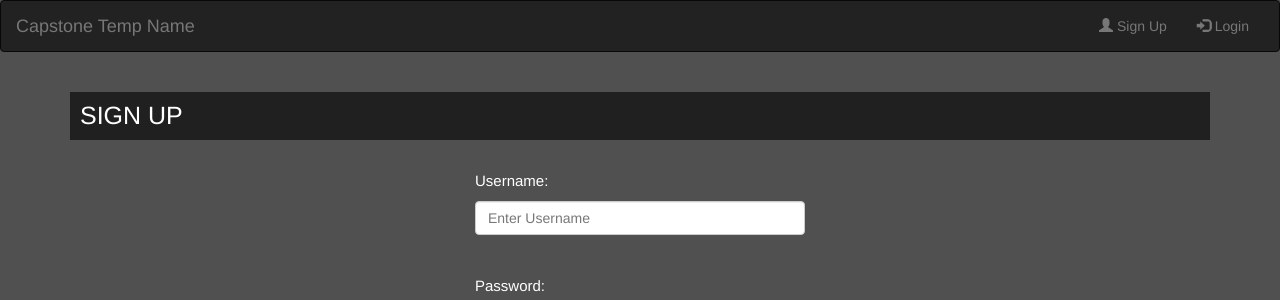
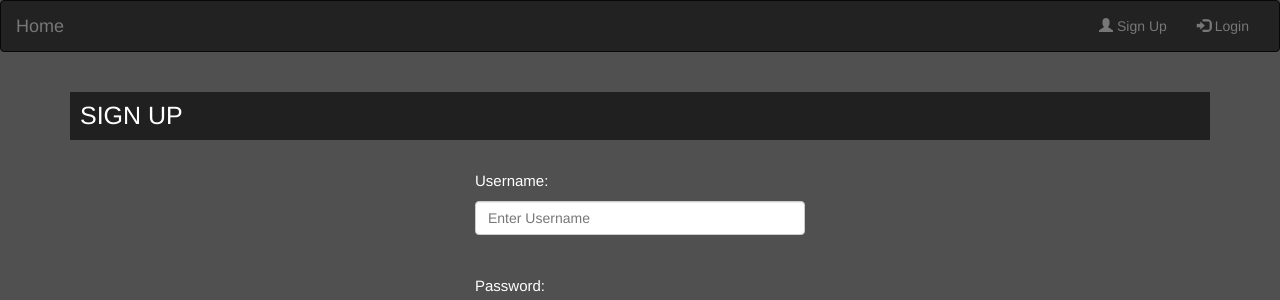
Before and after one commit to HyperChrisX/capstone, a PHP site: page /signup_home.php in a window 1280 px wide. Shown: the top 300 px of the page. Run offline with PHP 8.4, Linux system fonts and the light colour scheme; some libraries are stand-ins or nearby versions.

Commit message:
changed nav bar brand to say home
^^^^

```diff
--- a/nav.php
+++ b/nav.php
@@ -6,7 +6,7 @@
         <span class="icon-bar"></span>
         <span class="icon-bar"></span>
       </button>
-      <a class="navbar-brand" href="index.php" >Capstone Temp Name</a>
+      <a class="navbar-brand" href="index.php" >Home</a>
     </div>
     <div class="collapse navbar-collapse" id="myNavbar">
       <ul class="nav navbar-nav navbar-right">
--- a/nav_login.php
+++ b/nav_login.php
@@ -8,7 +8,7 @@
             <span class="icon-bar"></span>
             <span class="icon-bar"></span>
           </button>
-          <a class="navbar-brand" href="http://techyari.in"></a>
+          <a class="navbar-brand" href="index.php">Home</a>
         </div>
 
         <div class="navbar-collapse collapse">
```
